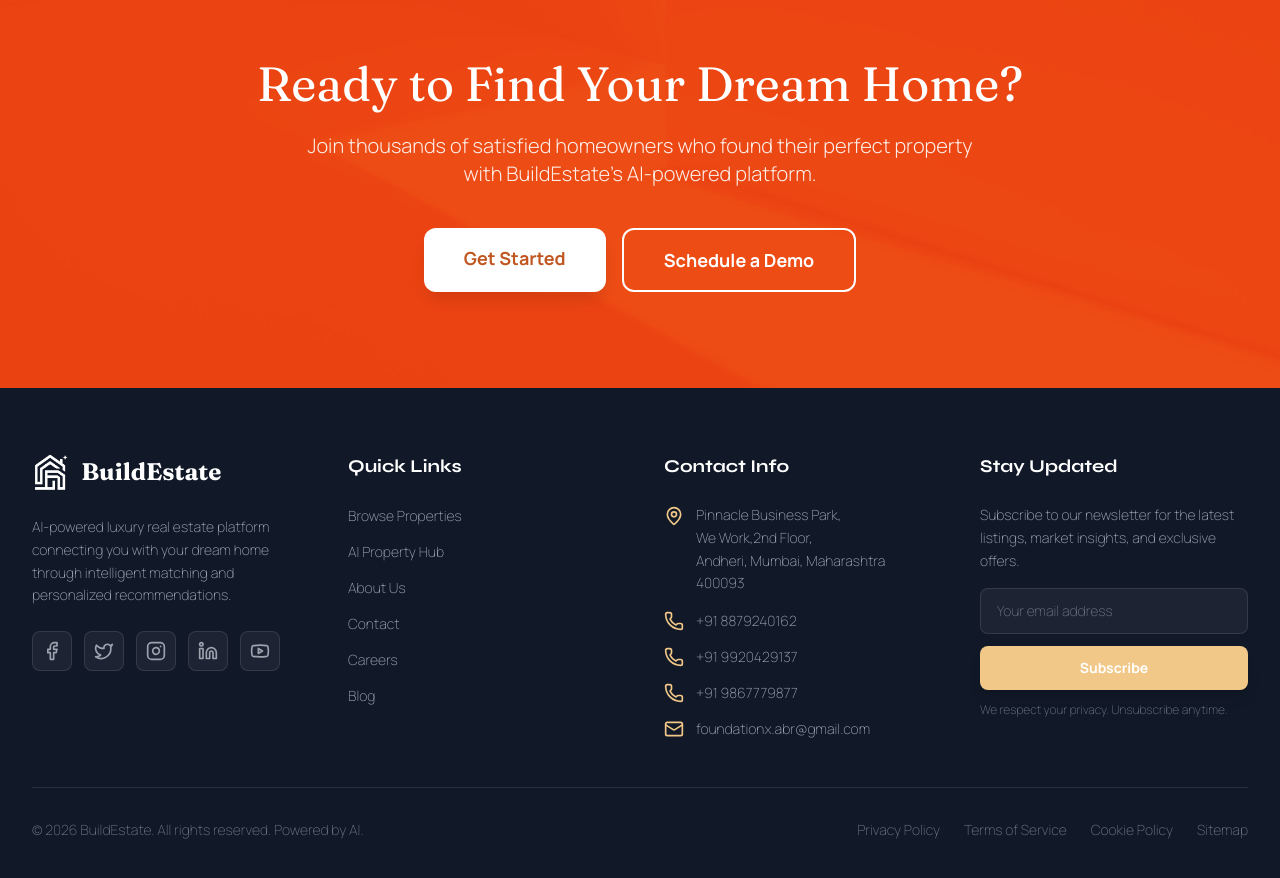
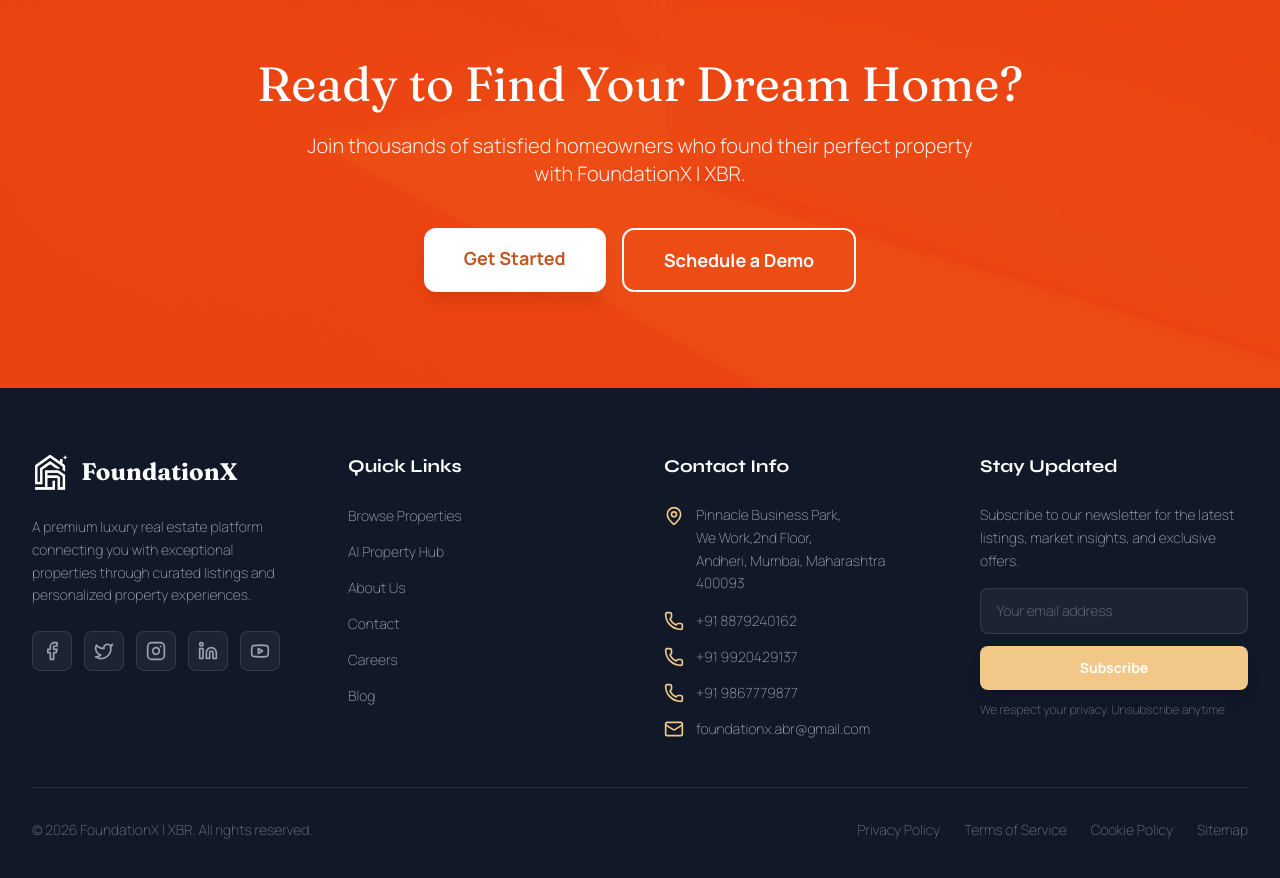
Before and after one commit to PavanYadavGo/frontend, a React (Vite) app: page / in a window 1280 px wide. Shown: the part 5680-6558 px from the top of the page. Built offline with nearby package versions, Linux system fonts and the light colour scheme; no server answers.

Commit message:
UI:Some content change in footer and more

```diff
--- a/src/components/about/AboutCTASection.tsx
+++ b/src/components/about/AboutCTASection.tsx
@@ -16,7 +16,7 @@ const CTASection: React.FC = () => {
           Ready to Find Your Dream Home?
         </h2>
         <p className="font-manrope font-light text-xl text-white/90 mb-10 max-w-[680px] mx-auto">
-          Join thousands of satisfied homeowners who found their perfect property with BuildEstate's AI-powered platform.
+          Join thousands of satisfied homeowners who found their perfect property with FoundationX | XBR.
         </p>
         <div className="flex gap-4 justify-center">
           <button className="bg-white text-[#C05621] font-manrope font-bold text-lg px-10 py-4 rounded-xl shadow-[0px_10px_15px_-3px_rgba(0,0,0,0.1)] hover:shadow-2xl transition-all">
--- a/src/components/common/Footer.tsx
+++ b/src/components/common/Footer.tsx
@@ -19,11 +19,11 @@ const Footer: React.FC = () => {
           {/* Brand Column */}
           <div>
             <Link to="/" className="flex items-center gap-3 mb-6">
-              <img src="/logo.png" alt="BuildEstate" className="h-10 w-auto brightness-0 invert" />
-              <span className="font-fraunces text-2xl font-bold">BuildEstate</span>
+              <img src="/logo.png" alt="FoundationX" className="h-10 w-auto brightness-0 invert" />
+              <span className="font-fraunces text-2xl font-bold">FoundationX</span>
             </Link>
             <p className="font-manrope font-extralight text-[#9ca3af] text-sm leading-relaxed mb-6">
-              AI-powered luxury real estate platform connecting you with your dream home through intelligent matching and personalized recommendations.
+              A premium luxury real estate platform connecting you with exceptional properties through curated listings and personalized property experiences.
             </p>
             {/* Social Links */}
             <div className="flex gap-3">
@@ -31,7 +31,7 @@ const Footer: React.FC = () => {
                 href="https://facebook.com"
                 target="_blank"
                 rel="noopener noreferrer"
-                className="w-10 h-10 bg-[rgba(255,255,255,0.05)] hover:bg-[#f1c888] border border-[rgba(255,255,255,0.1)] rounded-lg flex items-center justify-center transition-all group"
+                className="w-10 h-10 bg-[rgba(255,255,255,0.05)] hover:bg-[#f1c888] text-[322A59] border border-[rgba(255,255,255,0.1)] rounded-lg flex items-center justify-center transition-all group"
               >
                 <Facebook className="w-5 h-5 text-[#9ca3af] group-hover:text-white transition-colors" />
               </a>
@@ -39,7 +39,7 @@ const Footer: React.FC = () => {
                 href="https://twitter.com"
                 target="_blank"
                 rel="noopener noreferrer"
-                className="w-10 h-10 bg-[rgba(255,255,255,0.05)] hover:bg-[#f1c888] border border-[rgba(255,255,255,0.1)] rounded-lg flex items-center justify-center transition-all group"
+                className="w-10 h-10 bg-[rgba(255,255,255,0.05)] hover:bg-[#f1c888] text-[322A59] border border-[rgba(255,255,255,0.1)] rounded-lg flex items-center justify-center transition-all group"
               >
                 <Twitter className="w-5 h-5 text-[#9ca3af] group-hover:text-white transition-colors" />
               </a>
@@ -47,7 +47,7 @@ const Footer: React.FC = () => {
                 href="https://instagram.com"
                 target="_blank"
                 rel="noopener noreferrer"
-                className="w-10 h-10 bg-[rgba(255,255,255,0.05)] hover:bg-[#f1c888] border border-[rgba(255,255,255,0.1)] rounded-lg flex items-center justify-center transition-all group"
+                className="w-10 h-10 bg-[rgba(255,255,255,0.05)] hover:bg-[#f1c888] text-[322A59] border border-[rgba(255,255,255,0.1)] rounded-lg flex items-center justify-center transition-all group"
               >
                 <Instagram className="w-5 h-5 text-[#9ca3af] group-hover:text-white transition-colors" />
               </a>
@@ -55,7 +55,7 @@ const Footer: React.FC = () => {
                 href="https://linkedin.com"
                 target="_blank"
                 rel="noopener noreferrer"
-                className="w-10 h-10 bg-[rgba(255,255,255,0.05)] hover:bg-[#f1c888] border border-[rgba(255,255,255,0.1)] rounded-lg flex items-center justify-center transition-all group"
+                className="w-10 h-10 bg-[rgba(255,255,255,0.05)] hover:bg-[#f1c888] text-[322A59] border border-[rgba(255,255,255,0.1)] rounded-lg flex items-center justify-center transition-all group"
               >
                 <Linkedin className="w-5 h-5 text-[#9ca3af] group-hover:text-white transition-colors" />
               </a>
@@ -63,7 +63,7 @@ const Footer: React.FC = () => {
                 href="https://youtube.com"
                 target="_blank"
                 rel="noopener noreferrer"
-                className="w-10 h-10 bg-[rgba(255,255,255,0.05)] hover:bg-[#f1c888] border border-[rgba(255,255,255,0.1)] rounded-lg flex items-center justify-center transition-all group"
+                className="w-10 h-10 bg-[rgba(255,255,255,0.05)] hover:bg-[#f1c888] text-[322A59] border border-[rgba(255,255,255,0.1)] rounded-lg flex items-center justify-center transition-all group"
               >
                 <Youtube className="w-5 h-5 text-[#9ca3af] group-hover:text-white transition-colors" />
               </a>
@@ -180,7 +180,7 @@ const Footer: React.FC = () => {
         <div className="border-t border-[rgba(255,255,255,0.1)] pt-8">
           <div className="flex flex-col md:flex-row justify-between items-center gap-4">
             <p className="font-manrope font-extralight text-[#6b7280] text-sm text-center md:text-left">
-              © 2026 BuildEstate. All rights reserved. Powered by AI.
+              © 2026 FoundationX | XBR. All rights reserved.
             </p>
             <div className="flex flex-wrap justify-center gap-6">
               <a href="#" className="font-manrope font-extralight text-[#6b7280] text-sm hover:text-white transition-colors">
--- a/src/components/home/CTASection.tsx
+++ b/src/components/home/CTASection.tsx
@@ -17,7 +17,7 @@ const CTASection: React.FC = () => {
           Ready to Find Your Dream Home?
         </h2>
         <p className="font-manrope font-light text-xl text-white/90 mb-10 max-w-[680px] mx-auto">
-          Join thousands of satisfied homeowners who found their perfect property with BuildEstate's AI-powered platform.
+          Join thousands of satisfied homeowners who found their perfect property with FoundationX | XBR.
         </p>
         <div className="flex gap-4 justify-center">
           <Link to="/signup" className="bg-white text-[#C05621] font-manrope font-bold text-lg px-10 py-4 rounded-xl shadow-[0px_10px_15px_-3px_rgba(0,0,0,0.1)] hover:shadow-2xl transition-all inline-block">
```
